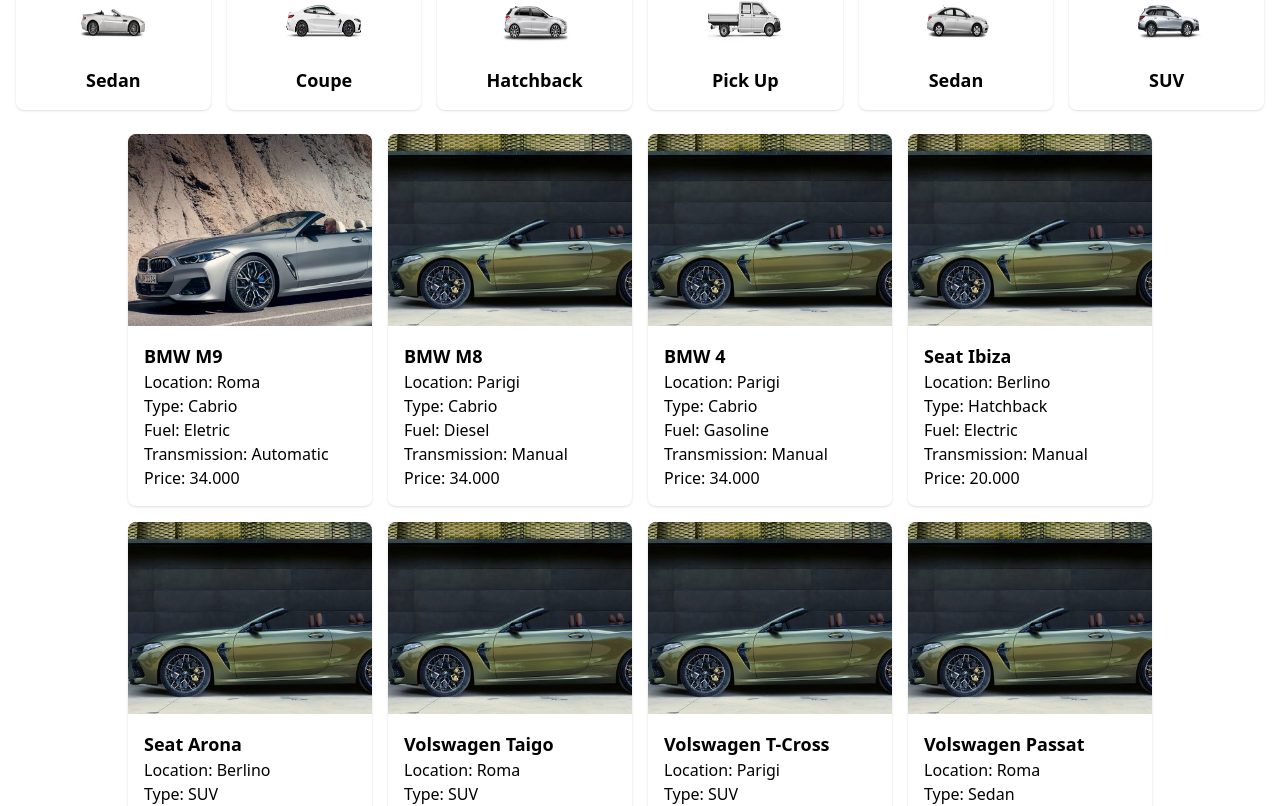
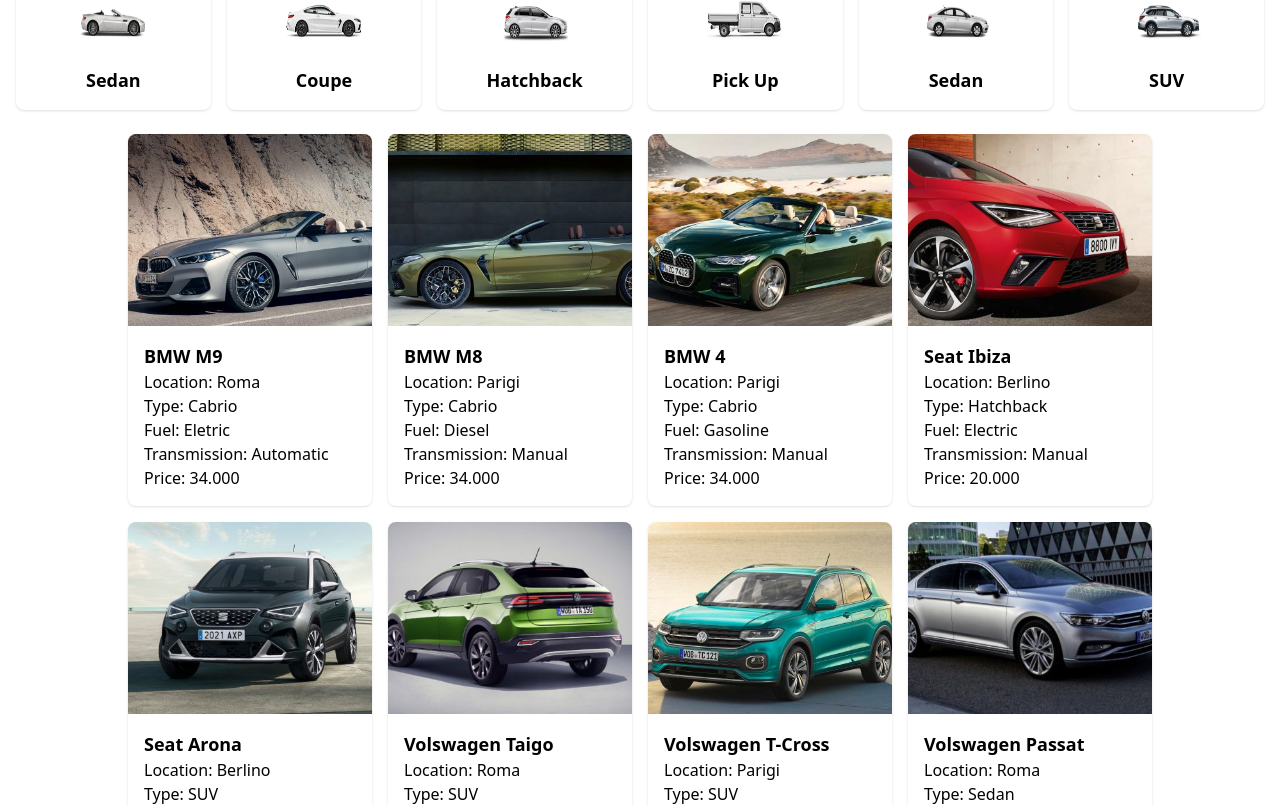
Before and after one commit to EnzoPierucci/proj-html-vuejs, a Vue app in the folder proj-html-vuejs/: page / in a window 1280 px wide. Shown: the part 996-1802 px from the top of the page. Built offline with nearby package versions, Linux system fonts and the light colour scheme.

Commit message:
fix image

```diff
--- a/proj-html-vuejs/src/components/RecentArticles.vue
+++ b/proj-html-vuejs/src/components/RecentArticles.vue
@@ -7,26 +7,26 @@
         {
           id: 1,
           title: 'Why is BMW so loved?',
-          summary: 'An insight into what makes BMW a great choice for car enthusiasts.',
+          summary: 'An insight into what makes  a great choice for car enthusiasts.',
           image: 'src/assets/Articles/news-autocar-1.jpg',
         },
         {
           id: 2,
-          title: 'Why is BMW so loved?',
-          summary: 'An insight into what makes BMW a great choice for car enthusiasts.',
-          image: 'src/assets/Articles/news-autocar-1.jpg',
+          title: 'Why is Audi so loved?',
+          summary: 'An insight into what makes  a great choice for car enthusiasts.',
+          image: 'src/assets/Articles/news-autocar-2.jpg',
         },
         {
           id: 3,
-          title: 'Why is BMW so loved?',
-          summary: 'An insight into what makes BMW a great choice for car enthusiasts.',
-          image: 'src/assets/Articles/news-autocar-1.jpg',
+          title: 'Why is Toyota so loved?',
+          summary: 'An insight into what makes a great choice for car enthusiasts.',
+          image: 'src/assets/Articles/news-autocar-5.jpg',
         },
         {
           id: 4,
-          title: 'Why is BMW so loved?',
-          summary: 'An insight into what makes BMW a great choice for car enthusiasts.',
-          image: 'src/assets/Articles/news-autocar-1.jpg',
+          title: 'Why is Skoda so loved?',
+          summary: 'An insight into what makes  a great choice for car enthusiasts.',
+          image: 'src/assets/Articles/news-autocar-6.jpg',
         },
 
       ],
--- a/proj-html-vuejs/src/data/vehiclesData.js
+++ b/proj-html-vuejs/src/data/vehiclesData.js
@@ -30,7 +30,7 @@
         location: 'Parigi',
         fuelType: 'Gasoline',
         transmission: 'Manual',
-        image: 'src/assets/Grid/bmw88-400x300.jpg',
+        image: 'src/assets/Grid/bmw442-400x300.jpg',
         price: '34.000'
       },
       {
@@ -41,7 +41,7 @@
         location: 'Berlino',
         fuelType: 'Electric',
         transmission: 'Manual',
-        image: 'src/assets/Grid/bmw88-400x300.jpg',
+        image: 'src/assets/Grid/yeni-ibiza-2-400x300.jpg',
         price: '20.000'
       },
       {
@@ -52,7 +52,7 @@
         location: 'Berlino',
         fuelType: 'Diesel',
         transmission: 'Manual',
-        image: 'src/assets/Grid/bmw88-400x300.jpg',
+        image: 'src/assets/Grid/makyajli-2022-seat-arona-1-400x300.jpg',
         price: '68.000'
       },
       {
@@ -63,7 +63,7 @@
         location: 'Roma',
         fuelType: 'Gasoline',
         transmission: 'Manual',
-        image: 'src/assets/Grid/bmw88-400x300.jpg',
+        image: 'src/assets/Grid/vw-taigo3832-400x300.jpg',
         price: '52.000',
       },
       {
@@ -74,7 +74,7 @@
         location: 'Parigi',
         fuelType: 'Diesel',
         transmission: 'Manual',
-        image: 'src/assets/Grid/bmw88-400x300.jpg',
+        image: 'src/assets/Grid/2019-vw-t-cross-400x300.jpg',
         price: '48.000'
       },
       {
@@ -85,7 +85,7 @@
         location: 'Roma',
         fuelType: 'Diesel',
         transmission: 'Automatic',
-        image: 'src/assets/Grid/bmw88-400x300.jpg',
+        image: 'src/assets/Grid/volkswagen-passat-1280x720-1-400x300.jpg',
         price: '32.000'
       },
   ];
```
